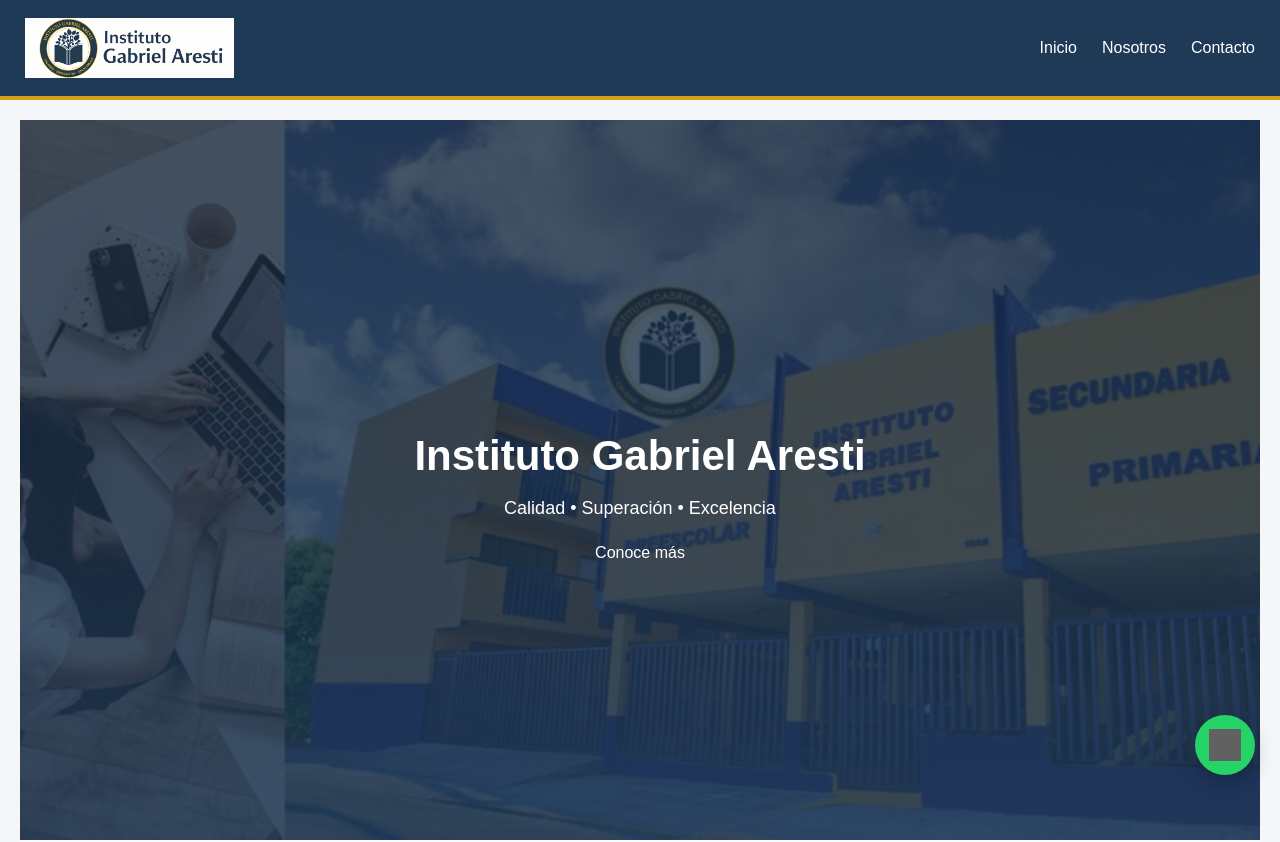
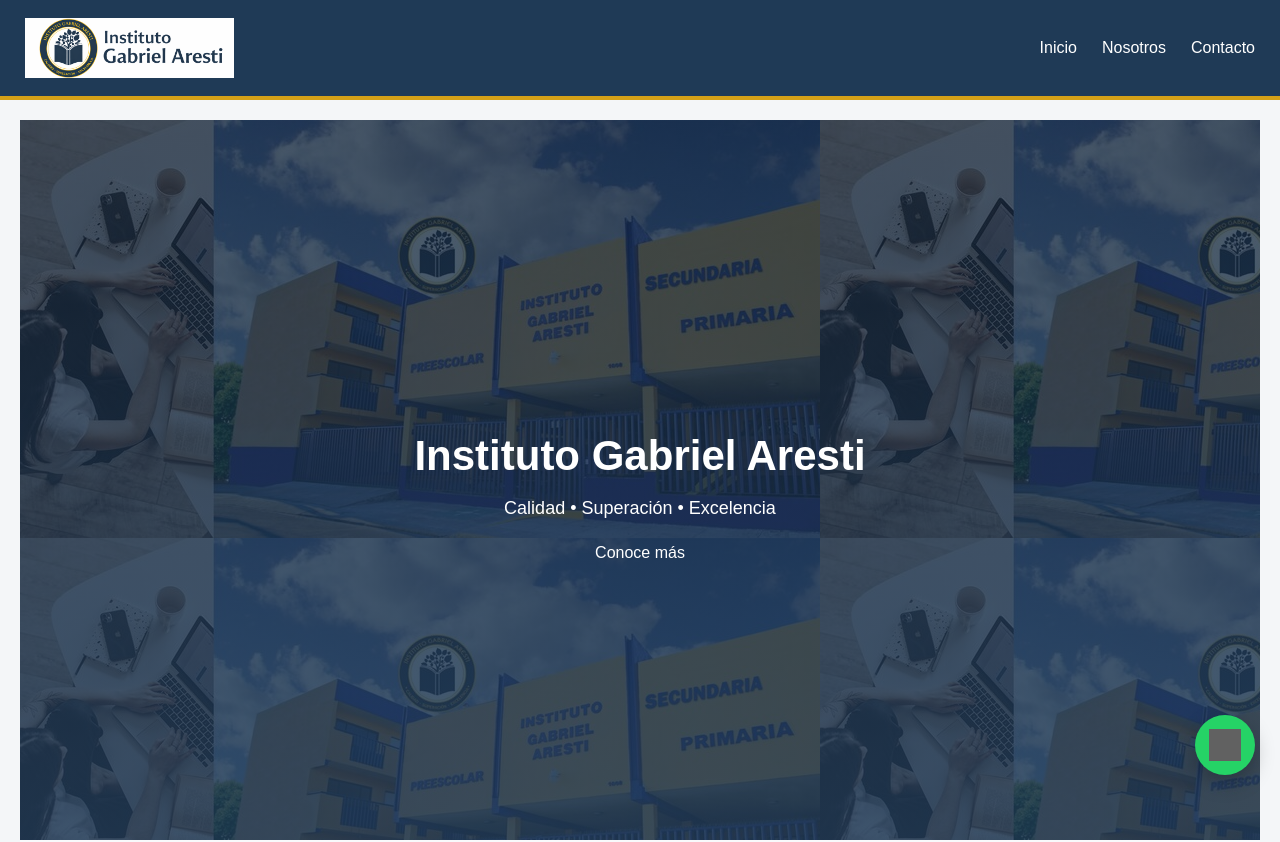
Before and after one commit to institutogabrielaresti/colegio-web, an Angular app: page / in a window 1280 px wide. Shown: the top 842 px of the page. Built offline with nearby package versions, Linux system fonts and the light colour scheme; grey boxes are pictures that could not be loaded.

Commit message:
Correccion de imagenes

```diff
--- a/src/app/pages/inicio/inicio.css
+++ b/src/app/pages/inicio/inicio.css
@@ -14,7 +14,6 @@
   content: "";
   position: absolute;
   inset: 0;
-  background-image: url("/assets/Edificio_IGA.jpg");
   background-size: cover;
   background-position: center;
   z-index: 0;
--- a/src/app/pages/inicio/inicio.html
+++ b/src/app/pages/inicio/inicio.html
@@ -1,4 +1,4 @@
-<section class="hero">
+<section class="hero" [style.background-image]="'url(' + heroImage + ')'">
   <div class="hero-contenido fade-in">
 
     <h1>Instituto Gabriel Aresti</h1>
--- a/src/app/pages/inicio/inicio.ts
+++ b/src/app/pages/inicio/inicio.ts
@@ -13,6 +13,8 @@
 
   private platformId = inject(PLATFORM_ID);
   private cd = inject(ChangeDetectorRef);
+
+  heroImage = 'assets/Edificio_IGA.jpg';
 
   alumnos = 0;
   docentes = 0;
```
